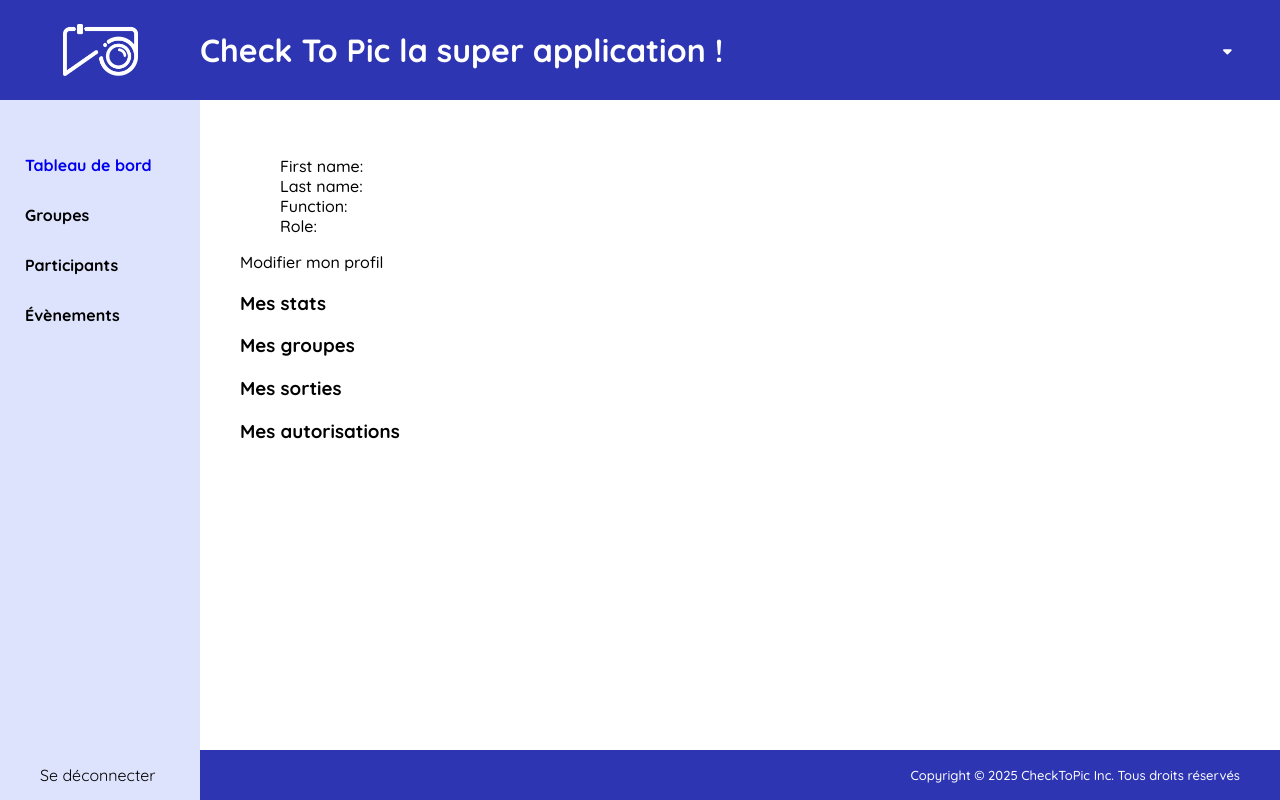
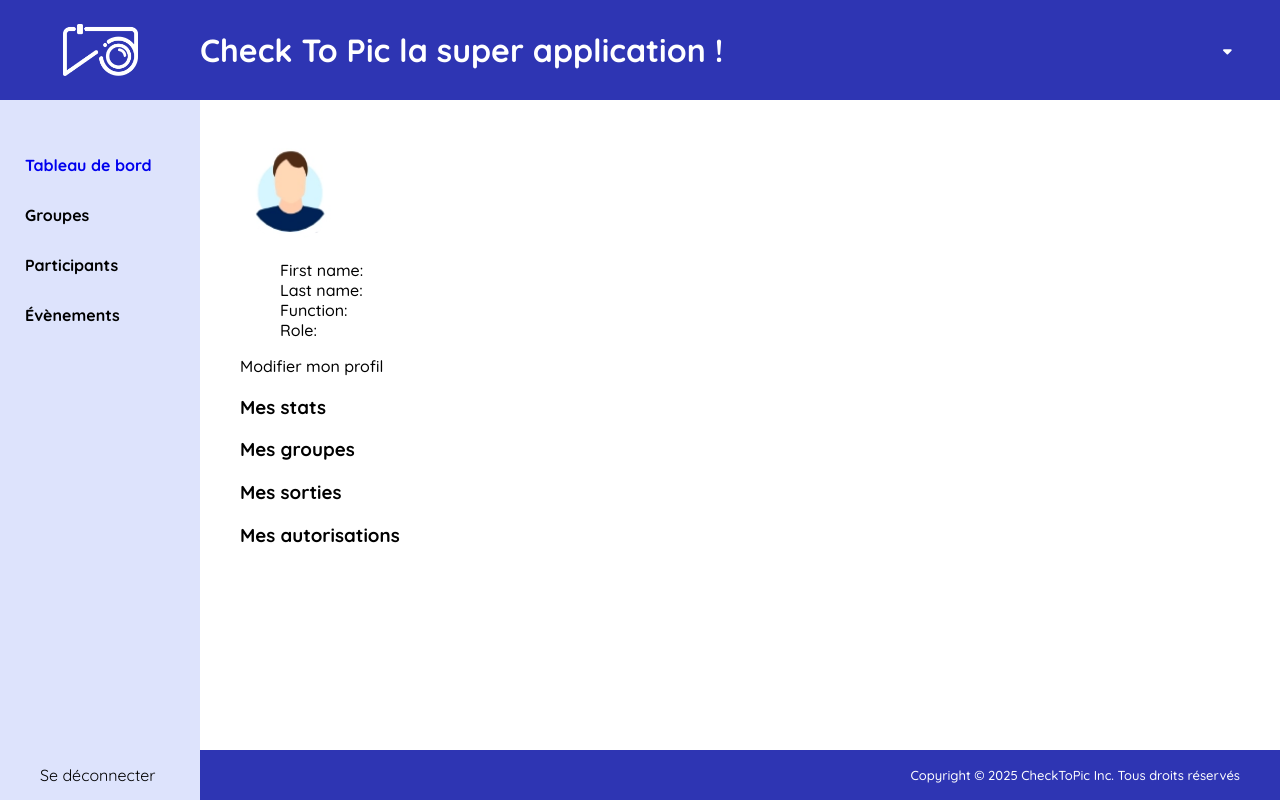
Before and after one commit to sarah-sbb/athlysia-project, a Next.js app in the folder frontend/: page /adminProfile in a window 1280 px wide. Built offline with nearby package versions, Linux system fonts and the light colour scheme; no server answers.

Commit message:
Dynamisation des infos de la page admin grâce au token du reducer

```diff
--- a/frontend/components/ContentAdminProfile.js
+++ b/frontend/components/ContentAdminProfile.js
@@ -3,10 +3,12 @@ import Image from "next/image";
 //import { FontAwesomeIcon } from '@fortawesome/react-fontawesome';       <FontAwesomeIcon icon={faBookmark} />
 //import { faBookmark, faEyeSlash } from '@fortawesome/free-solid-svg-icons';
 import { useState, useEffect } from "react";
+import { useSelector } from "react-redux";
 
 function Content() {
 
-  const email = {email: 'jean@gmail.com'}; // A DYNAMISER
+  // Récupération des infos admins du reducer
+  const token = useSelector((state) => state.admin.value.token);
 
   const [firstName, setFirstName] = useState('');
   const [lastName, setLastName] = useState('');
@@ -15,10 +17,10 @@ function Content() {
   const [picture, setPicture] = useState('');
 
   useEffect(() => {
-    fetch("http://localhost:3000/admins/findByEmail", {
+    fetch("http://localhost:3000/admins/findByToken" , {
       method: "POST",
       headers: { "Content-Type": "application/json" },
-      body: JSON.stringify(email),
+      body: JSON.stringify({token}),
     })
       .then((response) => response.json())
       .then((data) => {
@@ -32,7 +34,7 @@ function Content() {
 
   return (
     <div className={styles.mainContent}>
-      {picture && <Image src={picture} alt="Ma photo de profil" width={100} height={100} />}
+      {picture ? <Image src={picture} alt="Ma photo de profil" width={100} height={100} /> : <Image src='/profil.webp' alt="Ma photo de profil" width={100} height={100} />}
       <ul>
       <li>First name: {firstName}</li>
       <li>Last name: {lastName}</li>
```
